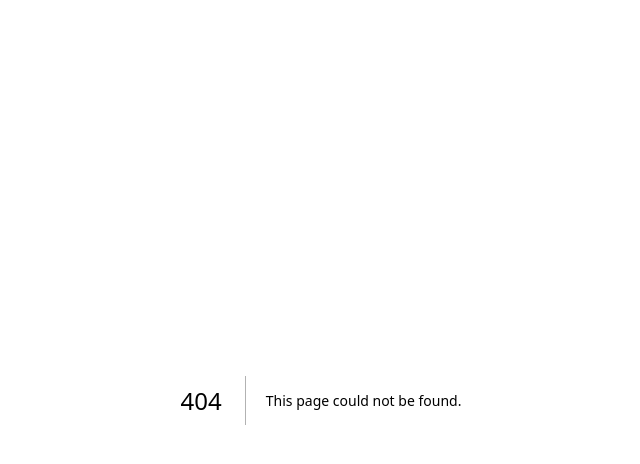
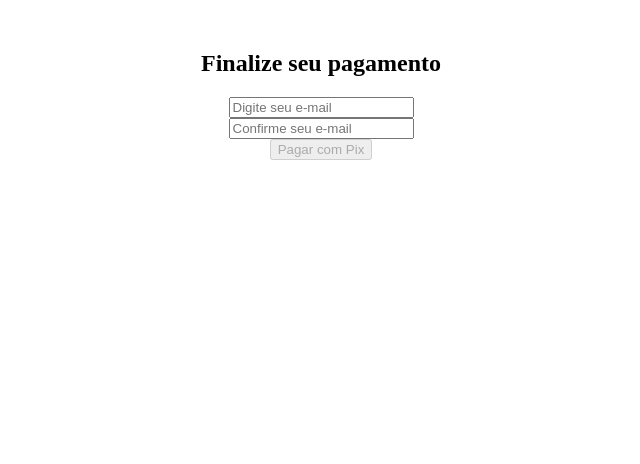
Before and after one commit to DemetriodosAnjos/Developer-5TB, a Next.js app: page /checkoutFront in a window 1280 px wide. Before the commit this address had no page. Shown: the top 464 px of the page, without its empty margins (319-959 px from the left). Built offline with nearby package versions, Linux system fonts and the light colour scheme.

Commit message:
feat: criação de checkoutFront

```diff
--- /dev/null
+++ b/pages/checkoutFront.js
@@ -0,0 +1,60 @@
+// pages/checkoutFront.js
+import { useState } from "react";
+
+export default function CheckoutFront() {
+  const [email, setEmail] = useState("");
+  const [confirmEmail, setConfirmEmail] = useState("");
+  const [loading, setLoading] = useState(false);
+
+  const emailsMatch = email && confirmEmail && email === confirmEmail;
+
+  const handleCheckout = async () => {
+    setLoading(true);
+    try {
+      const res = await fetch("/api/checkout", {
+        method: "POST",
+        headers: { "Content-Type": "application/json" },
+        body: JSON.stringify({ email }),
+      });
+
+      const data = await res.json();
+      if (data.url) {
+        window.location.href = data.url; // redireciona para o checkout do Mercado Pago
+      } else {
+        console.error("Erro ao criar preferência:", data.error);
+        alert("Erro ao iniciar pagamento");
+      }
+    } catch (err) {
+      console.error("Erro ao iniciar checkout:", err);
+      alert("Erro de conexão com o servidor");
+    } finally {
+      setLoading(false);
+    }
+  };
+
+  return (
+    <div style={{ textAlign: "center", marginTop: "50px" }}>
+      <h2>Finalize seu pagamento</h2>
+      <input
+        type="email"
+        placeholder="Digite seu e‑mail"
+        value={email}
+        onChange={(e) => setEmail(e.target.value)}
+      />
+      <br />
+      <input
+        type="email"
+        placeholder="Confirme seu e‑mail"
+        value={confirmEmail}
+        onChange={(e) => setConfirmEmail(e.target.value)}
+      />
+      {!emailsMatch && confirmEmail && (
+        <p style={{ color: "red" }}>⚠️ Os e‑mails não coincidem</p>
+      )}
+      <br />
+      <button onClick={handleCheckout} disabled={!emailsMatch || loading}>
+        {loading ? "⏳ Gerando checkout..." : "Pagar com Pix"}
+      </button>
+    </div>
+  );
+}
--- a/pages/index.js
+++ b/pages/index.js
@@ -53,7 +53,7 @@ export default function Home() {
 
       <button
         className={styles.button}
-        onClick={() => (window.location.href = "/checkout")}
+        onClick={() => (window.location.href = "/checkoutFront")}
       >
         {" "}
         Garantir acesso vitalício{" "}
```
